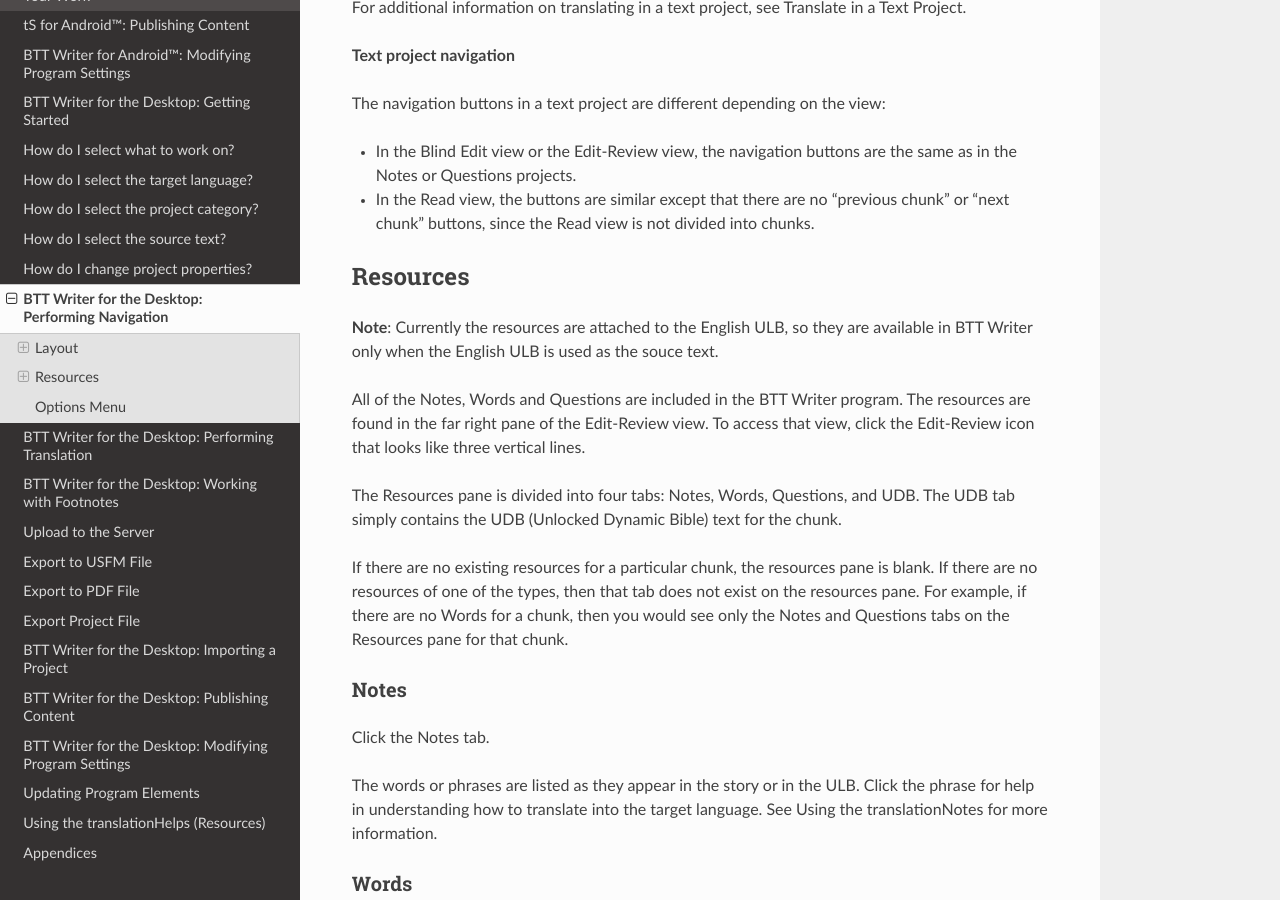
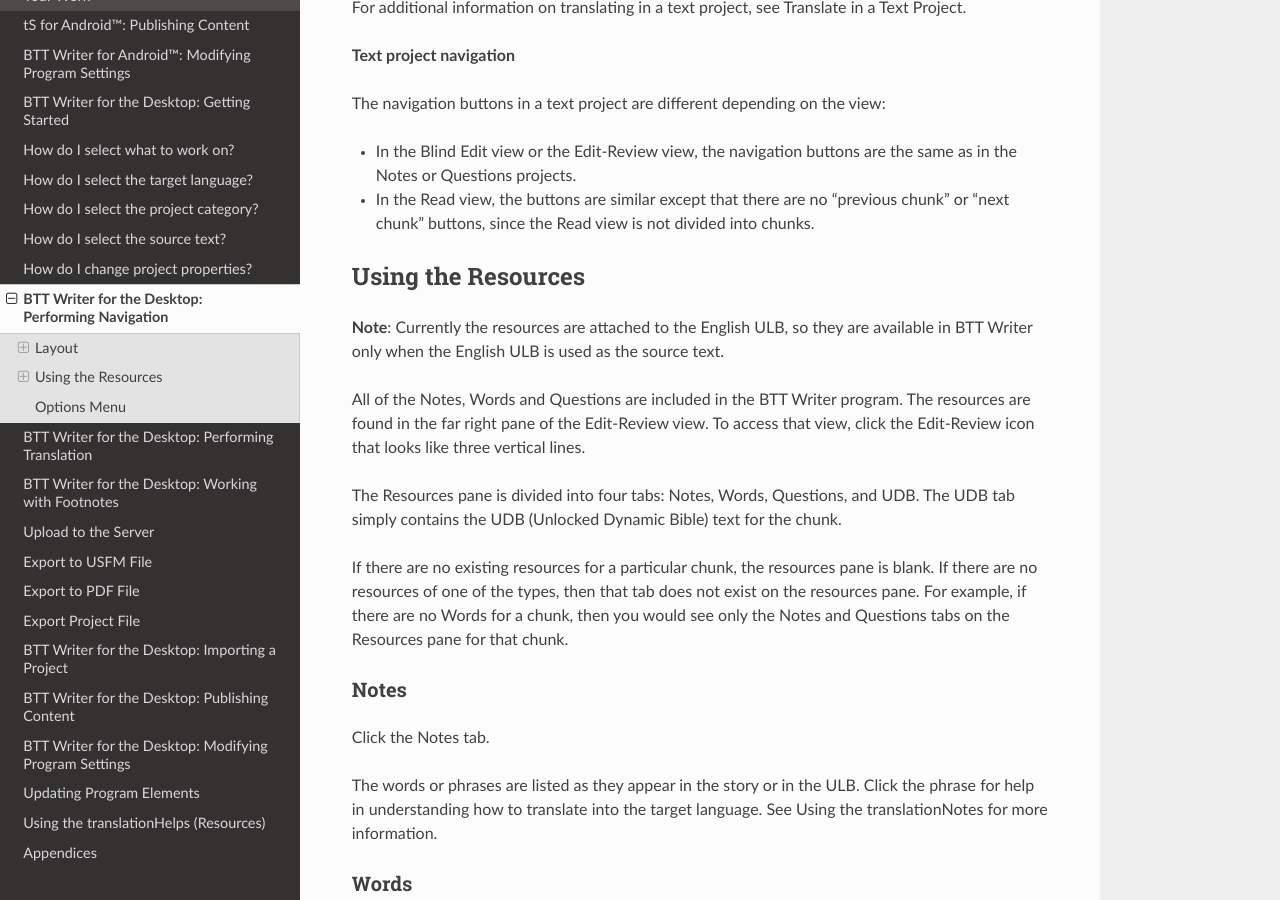
Before and after one commit to mondele/btt-writer-docs, a Sphinx documentation site: the page built from docs/dNavigate.rst, in a window 1280 px wide and 900 px high, scrolled down 3668 px. Built offline with Sphinx 7.4.7 and the Read the Docs theme 2.0.0, drawn with Linux system fonts in a browser that asks for light colours; pages that are not in the unit, such as notebooks, are missing from menus.

Commit message:
Update dNavigate.rst

```diff
--- a/docs/dNavigate.rst
+++ b/docs/dNavigate.rst
@@ -149,10 +149,10 @@
 
 *	In the Read view, the buttons are similar except that there are no “previous chunk” or “next chunk” buttons, since the Read view is not divided into chunks.
 
-Resources
----------
+Using the Resources
+-------------------
 
-**Note**: Currently the resources are attached to the English ULB, so they are available in BTT Writer only when the English ULB is used as the souce text.
+**Note**: Currently the resources are attached to the English ULB, so they are available in BTT Writer only when the English ULB is used as the source text.
 
 All of the Notes, Words and Questions are included in the BTT Writer program. The resources are found in the far right pane of the Edit-Review view. To access that view, click the Edit-Review icon that looks like three vertical lines.
 
```
